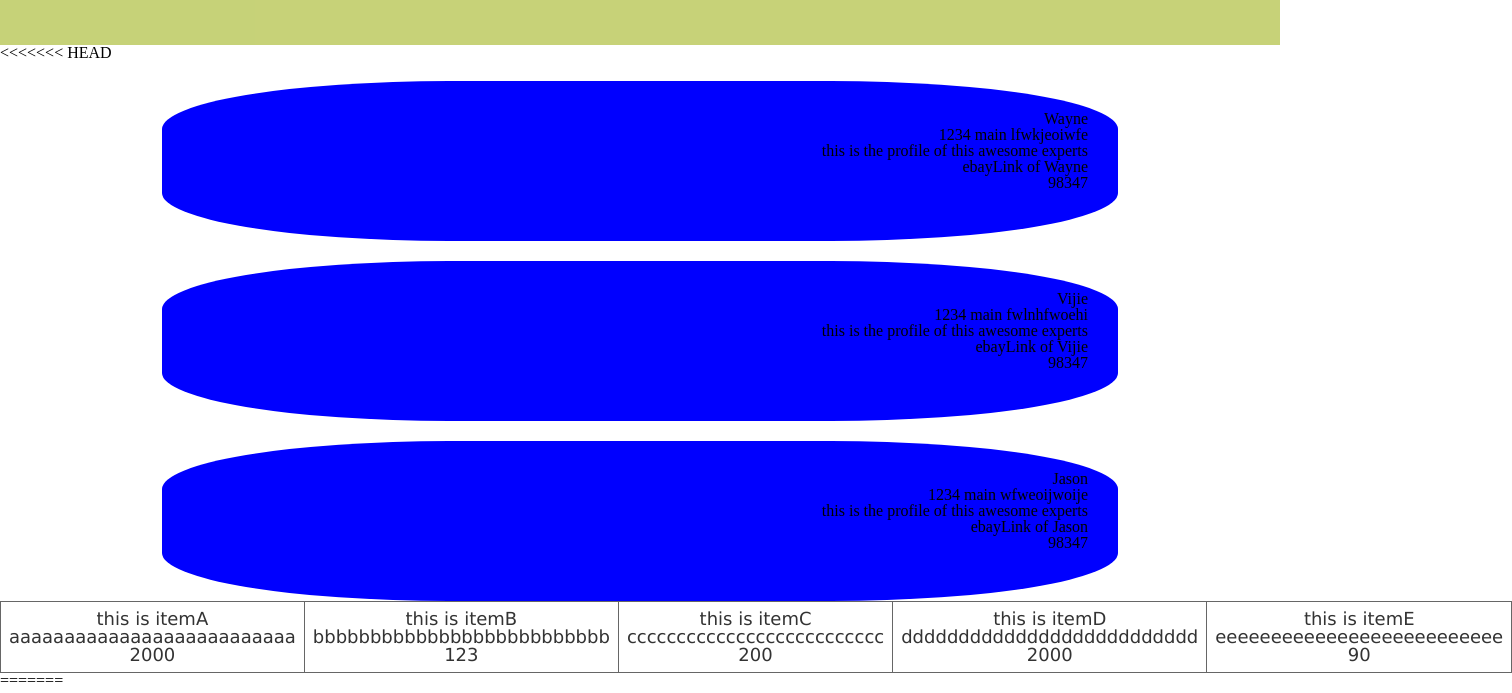
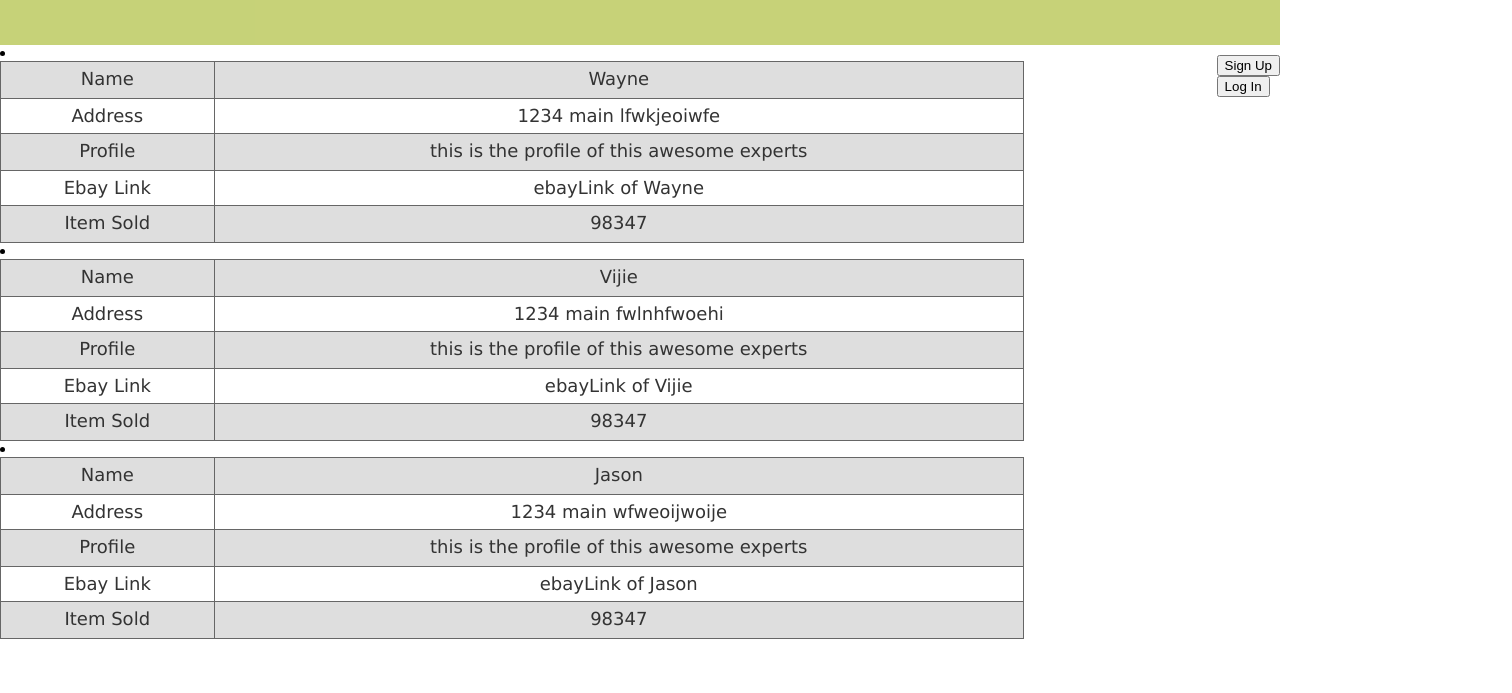
Before and after one commit to Kind-Enigma/kind-enigma, a website: page public/index.html in a window 1280 px wide. Shown: the part 105-798 px from the top of the page, 1512 px wide, since content can reach past the window. Drawn offline with Linux system fonts and the light colour scheme.

Commit message:
Aligned my personal index in the dev repo to the dev branch in the main kind engima

```diff
--- a/public/index.html
+++ b/public/index.html
@@ -40,41 +40,10 @@
 			</form>
 		</div>
 
-<<<<<<< HEAD
-		<div id="expertReview">
-			<ul class = "expertExample" ng-repeat='expert in expertList'>
-				<li class="name">{{expert.name}}</li>
-				<li class="sub">{{expert.address}}</li>
-				<li class="sub">{{expert.profile}}</li>
-				<li class="sub">{{expert.ebayLink}}</li>
-				<li class="sub">{{expert.itemSold}}</li>
-			</ul>
-		</div>
 
-
-<!-- 				<div>
-					<table>
-						<tr><th>Name</th><th>{{expert.name}}</th></tr>
-						<tr><td>Address</td><td>{{expert.address}}</td></tr>
-						<tr><th>Profile</th><th>{{expert.profile}}</th></tr>
-						<tr><td>Ebay Link</td><td>{{expert.ebayLink}}</td></tr>
-						<tr><th>Item Sold</th><th>{{expert.itemSold}}</th></tr>
-					</table>
-				</div> -->
-		<div id="finalSales">
-			<table>
-				<td ng-repeat='item in itemList'>
-					<p>{{item.name}}</p>
-					<p>{{item.description}}</p>
-					<p>{{item.price}}</p>
-					<p>{{item.listdata}}</p>
-				</td>
-			</table>
-=======
 		<div class="view-container">
 		  <div ng-view class="view-frame">
 		</div>
->>>>>>> 8be8ee9c58f924327858c6ee3c0903c91992d762
 		</div>
 
 
```
